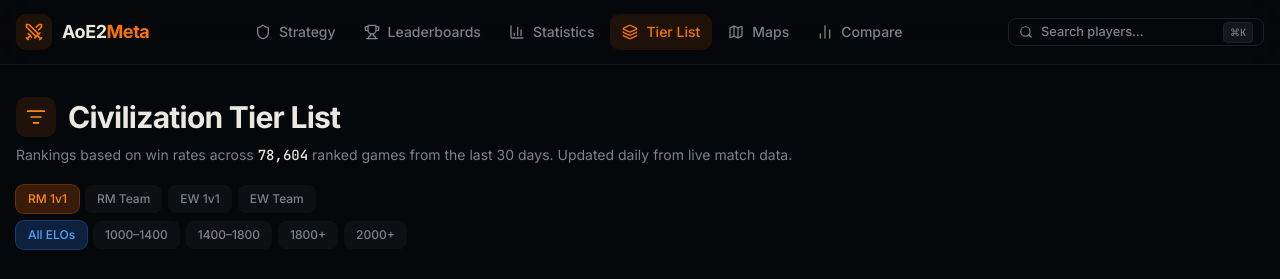
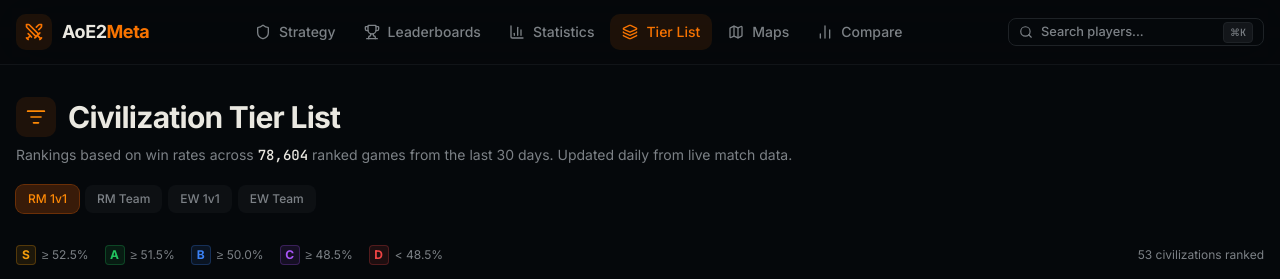
Before and after one commit to kaankiziltug/aoe2meta, a Next.js app: page /tier-list in a window 1280 px wide. Shown: the top 279 px of the page. Built offline with nearby package versions, Linux system fonts and the light colour scheme; no server answers.

Commit message:
Revert "feat: add ELO filter to Civilization Tier List"
This reverts commit c98e2c501048b6c1a756a0b7010eace74017eba0.

```diff
--- a/src/app/api/tier-list/route.ts
+++ b/src/app/api/tier-list/route.ts
@@ -4,18 +4,9 @@
 
 export const dynamic = "force-dynamic";
 
-const ELO_RANGE_MAP: Record<string, [number, number] | undefined> = {
-  "1000-1400": [1000, 1400],
-  "1400-1800": [1400, 1800],
-  "1800+":     [1800, 9999],
-  "2000+":     [2000, 9999],
-};
-
 export async function GET(request: NextRequest) {
   const mode = (request.nextUrl.searchParams.get("mode") || "rm-1v1") as GameMode;
-  const eloParam = request.nextUrl.searchParams.get("elo") ?? "";
-  const eloRange = ELO_RANGE_MAP[eloParam];
   const provider = createDataProvider();
-  const stats = await provider.getCivStats(mode, eloRange);
+  const stats = await provider.getCivStats(mode);
   return NextResponse.json(stats);
 }
--- a/src/app/tier-list/mode-selector.tsx
+++ b/src/app/tier-list/mode-selector.tsx
@@ -6,20 +6,11 @@
 
 const TIER_LIST_MODES = GAME_MODES.slice(0, 4); // RM 1v1, RM Team, EW 1v1, EW Team
 
-const ELO_OPTIONS = [
-  { key: "all",       label: "All ELOs" },
-  { key: "1000-1400", label: "1000–1400" },
-  { key: "1400-1800", label: "1400–1800" },
-  { key: "1800+",     label: "1800+" },
-  { key: "2000+",     label: "2000+" },
-];
-
 interface ModeSelectorProps {
   currentMode: GameMode;
-  currentElo: string;
 }
 
-export function ModeSelector({ currentMode, currentElo }: ModeSelectorProps) {
+export function ModeSelector({ currentMode }: ModeSelectorProps) {
   const router = useRouter();
   const searchParams = useSearchParams();
 
@@ -29,15 +20,7 @@
     router.push(`/tier-list?${params.toString()}`);
   }
 
-  function handleEloChange(elo: string) {
-    const params = new URLSearchParams(searchParams.toString());
-    if (elo === "all") params.delete("elo");
-    else params.set("elo", elo);
-    router.push(`/tier-list?${params.toString()}`);
-  }
-
   return (
-    <div className="flex flex-col gap-2">
     <div className="flex flex-wrap gap-1.5">
       {TIER_LIST_MODES.map((m) => {
         const isActive = currentMode === m.id;
@@ -56,24 +39,5 @@
         );
       })}
     </div>
-      <div className="flex flex-wrap gap-1.5">
-        {ELO_OPTIONS.map((opt) => {
-          const isActive = currentElo === opt.key;
-          return (
-            <button
-              key={opt.key}
-              onClick={() => handleEloChange(opt.key)}
-              className={`rounded-md px-3 py-1.5 text-xs font-medium transition-all duration-150 ${
-                isActive
-                  ? "bg-blue-500/20 text-blue-400 ring-1 ring-blue-500/40"
-                  : "bg-muted/60 text-muted-foreground hover:bg-muted hover:text-foreground"
-              }`}
-            >
-              {opt.label}
-            </button>
-          );
-        })}
-      </div>
-    </div>
   );
 }
--- a/src/app/tier-list/page.tsx
+++ b/src/app/tier-list/page.tsx
@@ -177,28 +177,18 @@
   );
 }
 
-const ELO_RANGE_MAP: Record<string, [number, number] | undefined> = {
-  "all":       undefined,
-  "1000-1400": [1000, 1400],
-  "1400-1800": [1400, 1800],
-  "1800+":     [1800, 9999],
-  "2000+":     [2000, 9999],
-};
-
 interface PageProps {
-  searchParams: Promise<{ mode?: string; elo?: string }>;
+  searchParams: Promise<{ mode?: string }>;
 }
 
 export const dynamic = "force-dynamic";
 
 export default async function TierListPage({ searchParams }: PageProps) {
-  const { mode: rawMode, elo: rawElo } = await searchParams;
+  const { mode: rawMode } = await searchParams;
   const mode = (rawMode || "rm-1v1") as GameMode;
-  const eloKey = rawElo && rawElo in ELO_RANGE_MAP ? rawElo : "all";
-  const eloRange = ELO_RANGE_MAP[eloKey];
 
   const provider = createDataProvider();
-  const stats = await provider.getCivStats(mode, eloRange);
+  const stats = await provider.getCivStats(mode);
   const groups = groupByTier(stats);
 
   const totalGames = stats.reduce((sum, s) => sum + s.totalGames, 0);
@@ -229,7 +219,7 @@
             <div className="h-8 w-64 animate-pulse rounded-md bg-muted" />
           }
         >
-          <ModeSelector currentMode={mode} currentElo={eloKey} />
+          <ModeSelector currentMode={mode} />
         </Suspense>
       </div>
 
```
Lines whose indentation alone changed are shown as unchanged.
